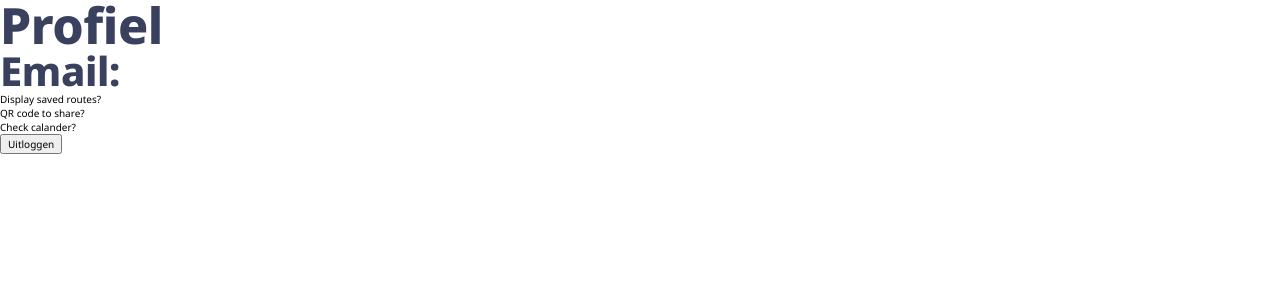
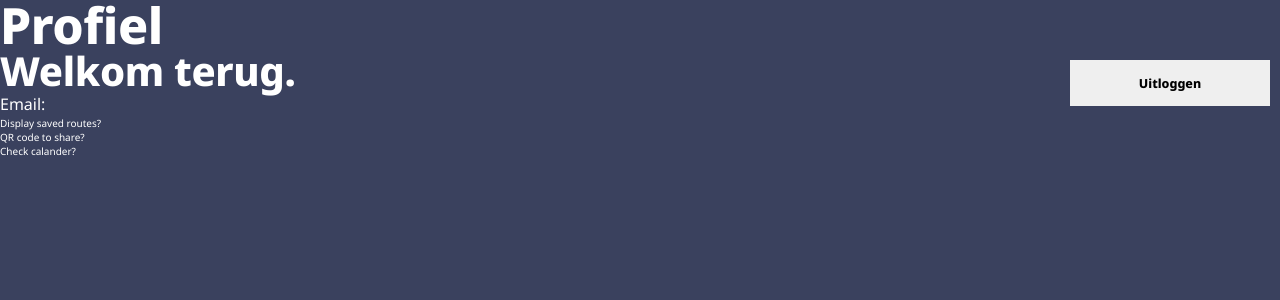
Before and after one commit to Esther2504/Reisplanner, a React (Vite) app: page /Profile in a window 1280 px wide. Shown: the top 300 px of the page. Built offline with nearby package versions, Linux system fonts and the light colour scheme.

Commit message:
ProfilePage setup

```diff
--- a/src/components/profile.jsx
+++ b/src/components/profile.jsx
@@ -1,6 +1,6 @@
 import React, { useState, useEffect } from "react";
 import { useNavigate } from "react-router-dom";
-
+import { Container, Wrapper, Welcome } from "../styles/profile.style";
 
 const Profile = () => {
   const [display, setDisplay] = useState([]);
@@ -14,29 +14,33 @@ const Profile = () => {
     return;
   }, []);
 
-
   //To logout and return to login screen
   const navigate = useNavigate();
 
   const handleLogout = (e) => {
-      e.preventDefault(),
-        setTimeout(() => {
-          navigate("/");
-        }, 500)
-    };
+    e.preventDefault(),
+      setTimeout(() => {
+        navigate("/");
+      }, 500);
+  };
 
   //   console.log(display);
 
   return (
-    <div>
-      <h1>Profiel</h1>
-      <h2>Email: {display}</h2>
+    <Container>
+        <h1>Profiel</h1>
+        <Wrapper>
 
+      <Welcome>
+        <h2>Welkom terug.</h2>
+        <p>Email: {display}</p>
+      </Welcome>
+      <button onClick={handleLogout}>Uitloggen</button>
+</Wrapper>
       <div>Display saved routes?</div>
       <div>QR code to share?</div>
       <div>Check calander?</div>
-      <button onClick={handleLogout}>Uitloggen</button>
-    </div>
+    </Container>
   );
 };
 export default Profile;
--- /dev/null
+++ b/src/styles/profile.style.jsx
@@ -0,0 +1,47 @@
+import styled from "styled-components";
+
+export const Container = styled.div`
+    background-color: #3A415e;
+    color: #ffffff;
+    height: 100vh;
+    display: flex;
+    flex-direction: column;
+
+    h1, h2, p{
+    color: #ffffff;
+    }
+`;
+
+export const Wrapper = styled.div`
+    // background-color: blue;
+    display: flex;
+    flex-direction:row;
+    justify-content: space-between;
+
+    button{
+        width: 200px;
+        // margin: auto;
+        padding: 10px;
+        margin: 10px;
+        font-size: 1.25rem;
+        font-weight: bold;
+        border: none;
+        // color: #ffffff;
+
+        // background-color:#3a415e;
+        @media only screen and (max-width: 500px){
+            margin: 5px;
+         }
+
+         &:hover{
+            cursor: pointer;
+         }
+    }
+`;
+
+export const Welcome = styled.div`
+    // border: solid 1px red;
+    display: flex;
+    flex-direction: column;
+    width: 50%;
+`;
```
